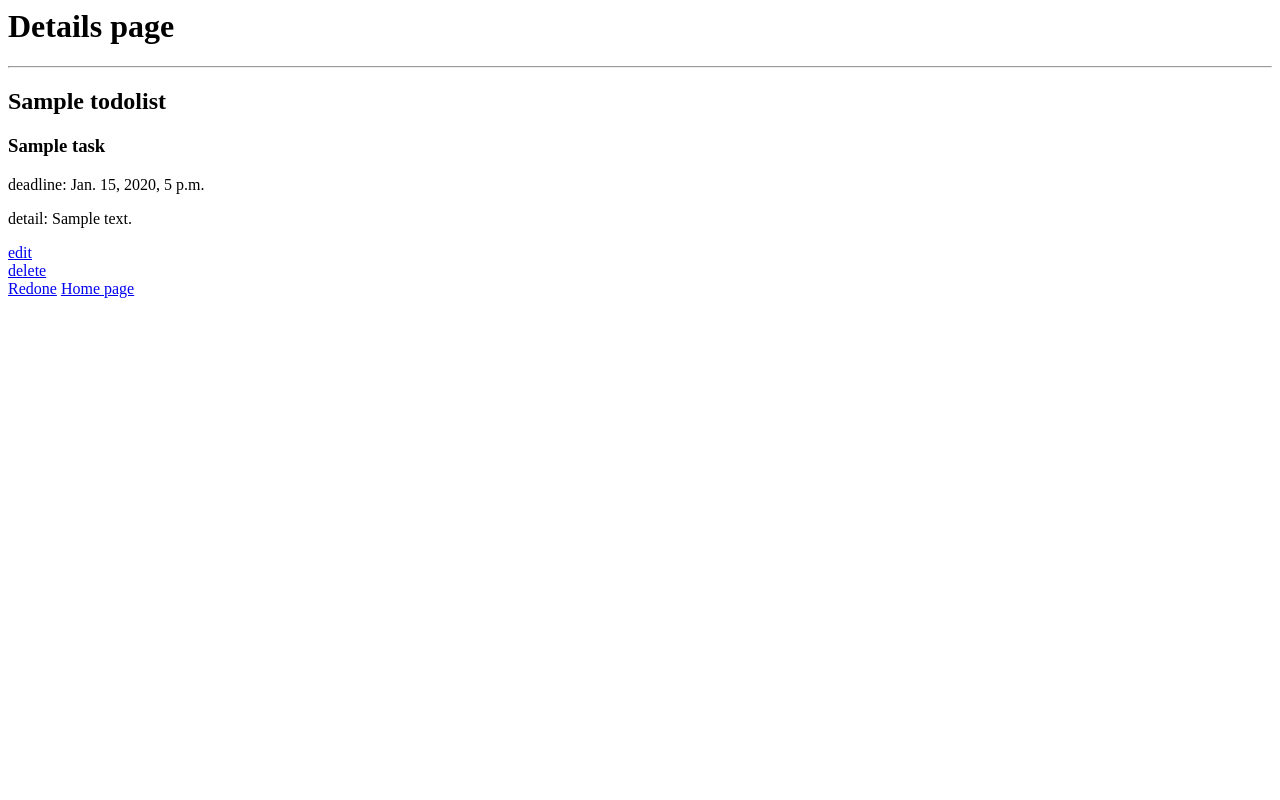
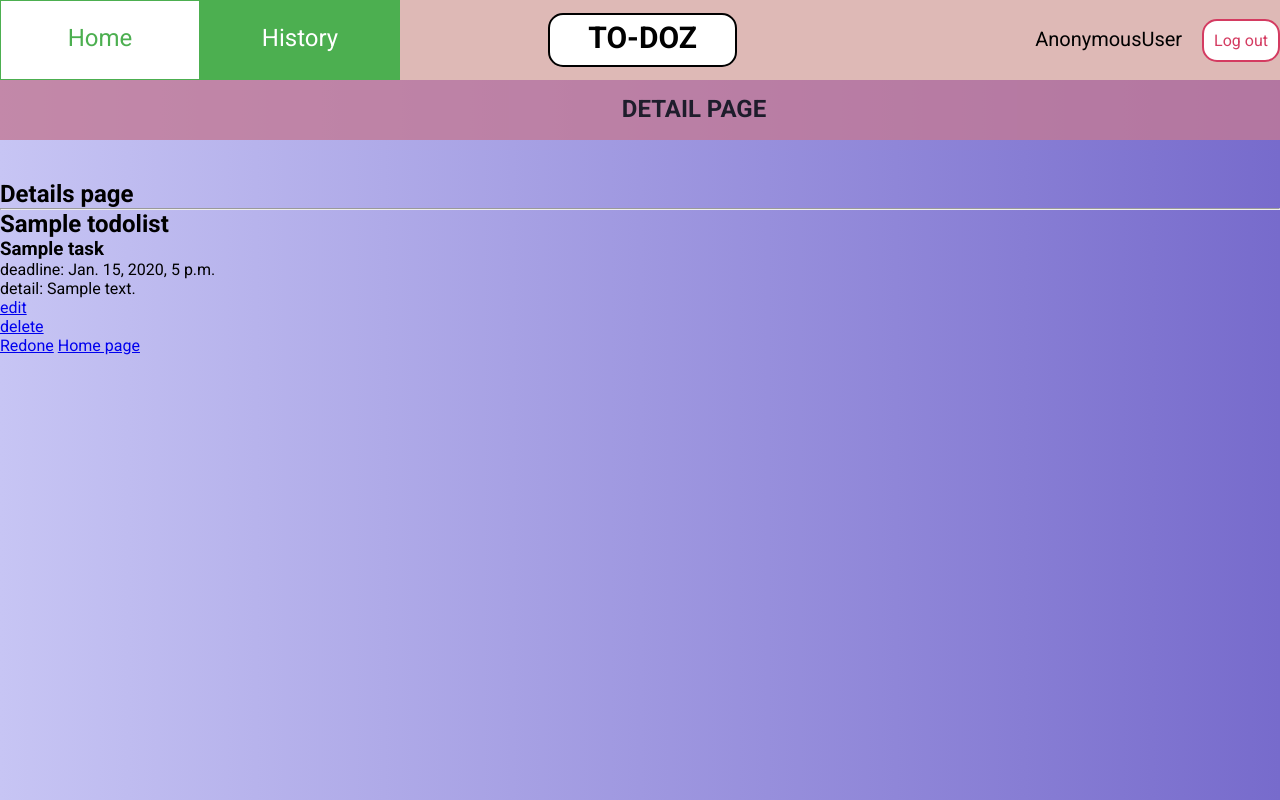
Before and after one commit to Hamiz5401/TO-DOZ, a Django app: page /To-Doz/detail/1/1 in a window 1280 px wide. Run offline with Django 4.2, Linux system fonts and the light colour scheme; tables that the repository leaves empty hold one stand-in row (values such as "Sample post").

Commit message:
add header to detail page

```diff
--- a/To_DoZ/templates/To_DoZ/detail.html
+++ b/To_DoZ/templates/To_DoZ/detail.html
@@ -1,3 +1,173 @@
+<style>
+        @import url('https://fonts.googleapis.com/css2?family=Roboto:wght@300;400;700&display=swap');
+
+* {
+    margin: 0;
+    padding: 0;
+    box-sizing: border-box;
+    font-family:'Roboto', sans-serif;
+}
+body {
+	background: linear-gradient(90deg, #C7C5F4, #776BCC);
+}
+.container {
+margin: 0 auto;
+}
+nav {
+height: 80px;
+display: flex;
+justify-content: space-between;
+align-items:center;
+background-color:#deb9b6;
+position:sticky;
+top:0;
+}
+nav ul{
+display: flex;
+list-style: none;
+width: 250px;
+justify-content: space-between;
+}
+
+nav ul li a{
+text-decoration: none;
+padding-top:13px;
+font-size: 20px;
+}
+.header-info{
+margin-top:40;
+}
+
+.logo{
+text-align:center;
+background-color: #fff;
+        cursor: pointer;
+        border-radius: 15px;
+        border-width: 2px;
+        border-style: solid;
+        border-color: black;
+        padding:5px;
+}
+.page{
+text-align:center;
+background-color: #c27a97;
+height:60px;
+opacity:0.8;
+position:sticky;
+top:80px;
+}
+.page h1{
+font-size:24px;
+padding-top:15px;
+padding-left:108px;
+}
+
+.account {
+text-align: center;
+display:flex;
+align-items:center;
+justify-content:center;
+display:inline-block;
+font-size: 20px;
+}
+
+    .nav_button {
+            background-color: #4CAF50;
+        color: ffffff;
+        width:200;
+        height: 80px;
+        text-align: center;
+        text-decoration: none;
+        display: inline-block;
+        font-size: 24px;
+        cursor: pointer;
+        border-width: 1px;
+        border-style: solid;
+        border-color: #4CAF50;
+        padding-top: 23px;
+        transition: background-color 0.2s;
+    }
+
+    .nav_button:hover {
+        background-color: ffffff;
+        color: #4CAF50;
+    }
+
+    .nav_button:active {
+        opacity: 0.5;
+    }
+
+       .solid_button {
+        color: black;
+        width:175px;
+        height: 40px;
+        text-align: center;
+        text-decoration: none;
+        display: inline-block;
+        font-size: 30px;
+        font-weight: bold;
+    }
+        .logout_button {
+        background-color: ffffff;
+        color: #d43b61;
+        padding: 10px;
+        text-align: center;
+        text-decoration: none;
+        display: inline-block;
+        font-size: 16px;
+        cursor: pointer;
+        margin-left: 15px;
+        border-radius: 15px;
+        border-width: 2px;
+        border-style: solid;
+        border-color: #d43b61;
+        transition: background-color 0.2s;
+    }
+
+    .logout_button:hover {
+        background-color: #d43b61;
+        color: ffffff;
+    }
+
+    .logout_button:active {
+        opacity: 0.5;
+    }
+
+
+</style>
+<!DOCTYPE html>
+<html lang="en">
+<head>
+    <meta charset="UTF-8">
+    <meta http-equiv="X-UA-Compatible" content="IE=edge">
+    <meta name="viewport" content="width=device-width, initial-scale=1.0">
+    <title>Document</title>
+
+    <!--    <link rel="stylesheet" href="style.css">-->
+</head>
+<body>
+<header>
+    <div class="container">
+        <nav>
+            <ul>
+                <li><a href="{% url 'To_DoZ:home' %}" class="nav_button">Home</a></li>
+                <li><a href="{% url 'To_DoZ:history' %}" class="nav_button">History</a></li>
+            </ul>
+            <div class="logo">
+                <a href="{% url 'To_DoZ:home' %}" class="solid_button">TO-DOZ</a>
+            </div>
+            <div class="account">
+                <a>{{user}}</a>
+                <a href="{% url 'account_logout' %}" class="logout_button">Log out</a>
+            </div>
+
+        </nav>
+
+        <div class="page">
+            <h1>DETAIL PAGE</h1>
+        </div>
+
+        <section class="header-info">
             <h1>Details page</h1>
             <hr>
             <h2>{{task.to_do_list.subject}}</h2>
@@ -20,3 +190,9 @@
             <a href="{% url 'To_DoZ:done' task.pk %}">Done</a>
             {% endif %}
             <a href="{% url 'To_DoZ:home' %}">Home page</a>
+
+        </section>
+    </div>
+</header>
+</body>
+</html>
```
Lines whose indentation alone changed are shown as unchanged.
